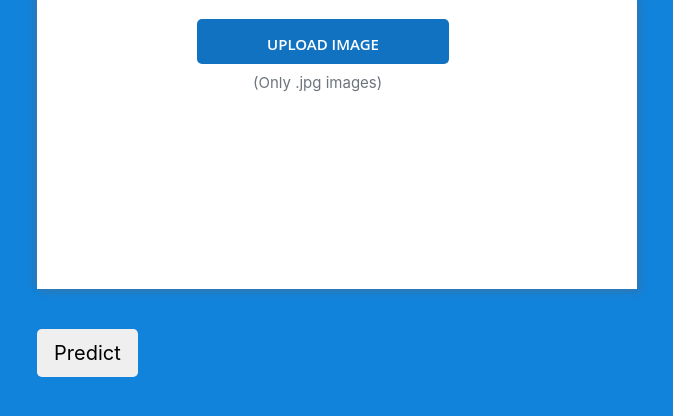
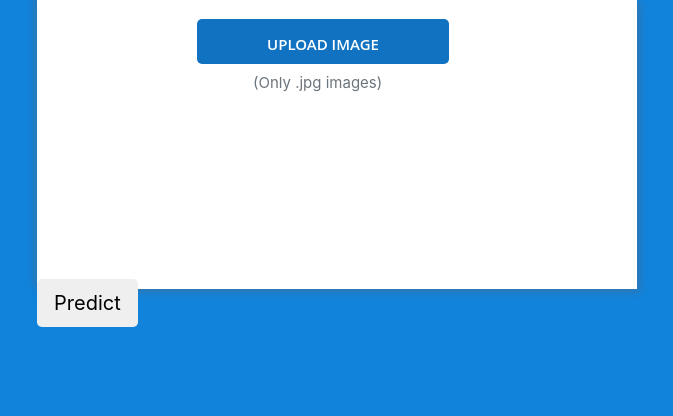
Before and after one commit to Gabriel-Yashim/Pancreatic-Cancer-Detection-System, a Flask app: page / in a window 1280 px wide. Shown: the part 123-539 px from the top of the page, without its empty margins (33-706 px from the left). Run offline with Flask 2, Linux system fonts and the light colour scheme.

Commit message:
updated index.html

```diff
--- a/templates/index.html
+++ b/templates/index.html
@@ -1,6 +1,5 @@
 <!DOCTYPE html>
 <html lang="en">
-<!-- Design by foolishdeveloper.com -->
 
 <head>
   <meta charset="UTF-8">
@@ -423,11 +422,11 @@
     }
 
     .pred {
-      margin: 130px 0px 0px 0px;
+      margin: 80px 0px 0px 0px;
     }
 
     .pred:hover {
-      margin: 130px 0px 0px 0px;
+      margin: 80px 0px 0px 0px;
       background-color: #42e5eb;
     }
 
@@ -472,6 +471,7 @@
             <img id="file-ip-1-preview">
           </div>
           <input type="file" id="file-ip-1" value="Choose" accept=".jpg" onchange="showPreview(event);">
+          <!-- <button type="submit" class="btn btn-white btn-lg pred" id="pred">Predict</button> -->
         </form>
       </div>
     </div>
```
